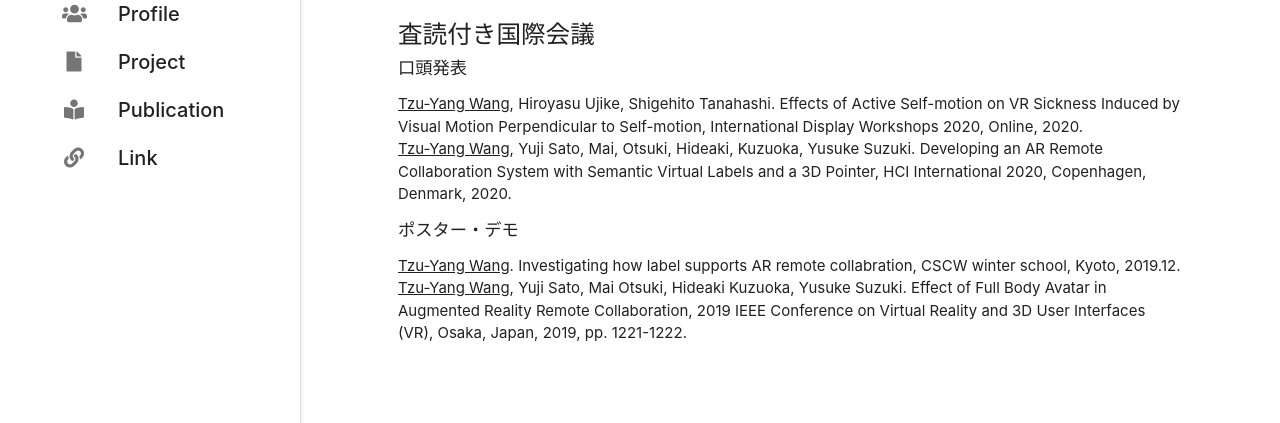
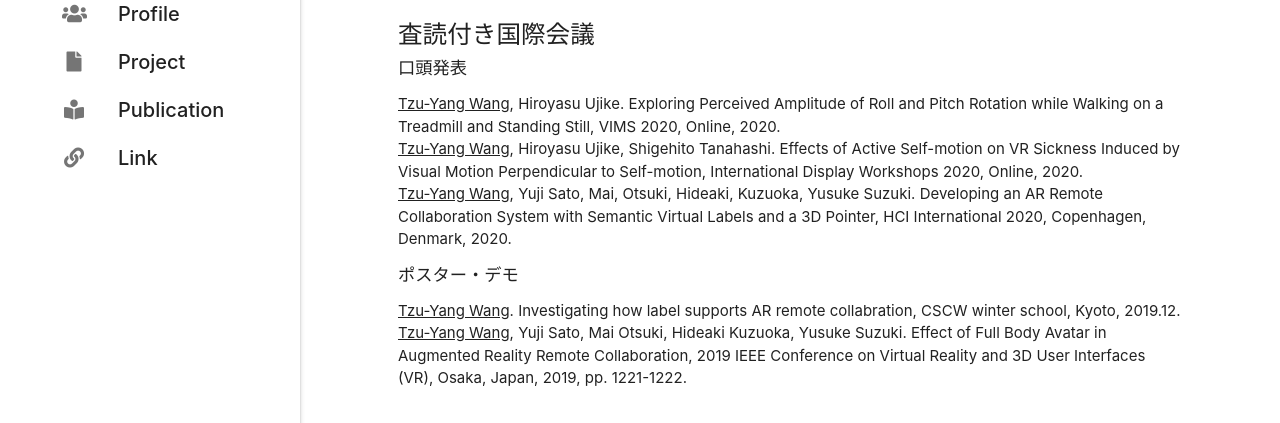
Before and after one commit to st900278/Tzu-Yang-Wang, a website: page publication.html in a window 1280 px wide. Shown: the part 367-790 px from the top of the page. Drawn offline with nearby package versions, Linux system fonts and the light colour scheme.

Commit message:
update VIMS2020

```diff
--- a/publication.html
+++ b/publication.html
@@ -61,6 +61,9 @@
 			<h5>査読付き国際会議</h5>
 			<h6>口頭発表</h6>
 			<ul>
+				<li>
+					<u>Tzu-Yang Wang</u>, Hiroyasu Ujike. Exploring Perceived Amplitude of Roll and Pitch Rotation while Walking  on a Treadmill and Standing Still, VIMS 2020, Online, 2020.
+				</li>
 				<li>
 					<u>Tzu-Yang Wang</u>, Hiroyasu Ujike, Shigehito Tanahashi. Effects of Active Self-motion on VR Sickness Induced by Visual Motion Perpendicular to Self-motion, International Display Workshops 2020, Online, 2020.
 				</li>
```
